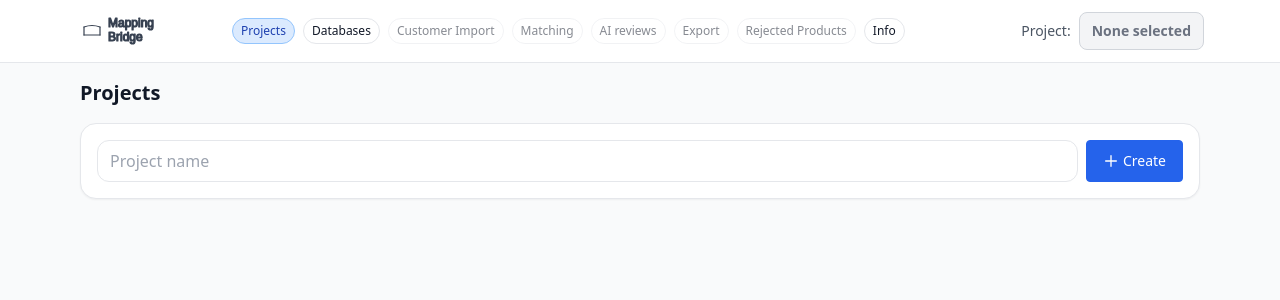
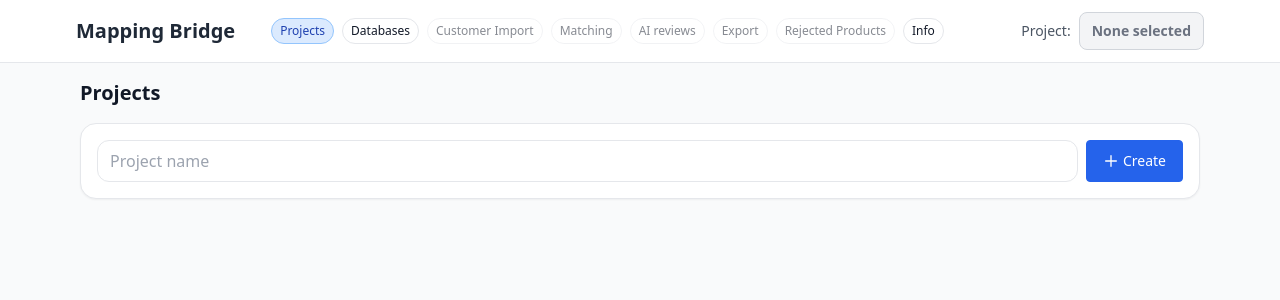
Before and after one commit to OpenThis-Now/CSV-Mapping, a React (Vite) app in the folder frontend/: page / in a window 1280 px wide. Shown: the top 300 px of the page. Built offline with nearby package versions, Linux system fonts and the light colour scheme; no server answers.

Commit message:
fix: Revert to clean text logo - SVG was too complex
- Remove complex SVG logo that looked ugly
- Return to simple, clean text-based 'Mapping Bridge' title
- Use proper font weight and color for professional appearance
- Much cleaner and more readable design

```diff
--- a/frontend/src/App.tsx
+++ b/frontend/src/App.tsx
@@ -80,38 +80,7 @@
     <div className="min-h-screen">
       <header className="sticky top-0 z-20 bg-white border-b">
         <div className="max-w-6xl mx-auto flex items-center gap-3 p-3">
-          <div className="flex items-center gap-3">
-            {/* Mapping Bridge Logo - Custom SVG based on your design */}
-            <svg
-              width="120"
-              height="32"
-              viewBox="0 0 120 32"
-              className="text-gray-700"
-              fill="none"
-              stroke="currentColor"
-              strokeWidth="1.2"
-              strokeLinecap="round"
-              strokeLinejoin="round"
-            >
-              {/* Bridge Icon - Left side */}
-              <g transform="translate(0, 8)">
-                {/* Left tower */}
-                <line x1="8" y1="4" x2="8" y2="12" />
-                {/* Right tower */}
-                <line x1="24" y1="4" x2="24" y2="12" />
-                {/* Curved suspension cables */}
-                <path d="M8 4 Q16 1 24 4" />
-                {/* Bridge deck */}
-                <line x1="8" y1="12" x2="24" y2="12" />
-              </g>
-
-              {/* Text - Right side */}
-              <g transform="translate(32, 0)" fill="currentColor" className="text-gray-700">
-                <text x="0" y="12" fontSize="12" fontFamily="sans-serif" fontWeight="500">Mapping</text>
-                <text x="0" y="26" fontSize="12" fontFamily="sans-serif" fontWeight="500">Bridge</text>
-              </g>
-            </svg>
-          </div>
+          <div className="text-xl font-semibold text-gray-800">Mapping Bridge</div>
           <nav className="ml-6 flex gap-2">
             <button
               className={`chip ${view === "projects" ? "bg-blue-100 border-blue-300 text-blue-800" : ""}`}
```
